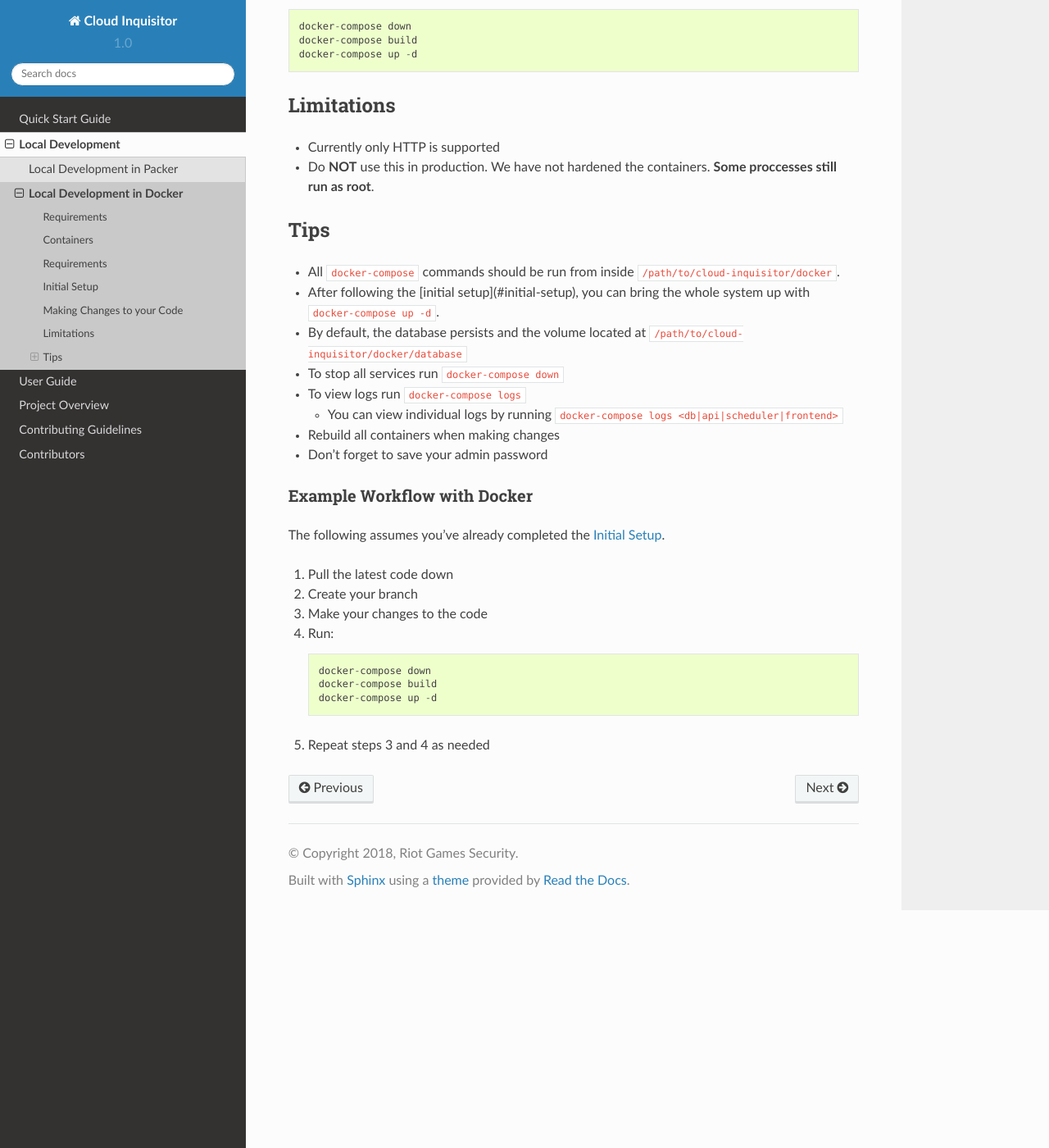
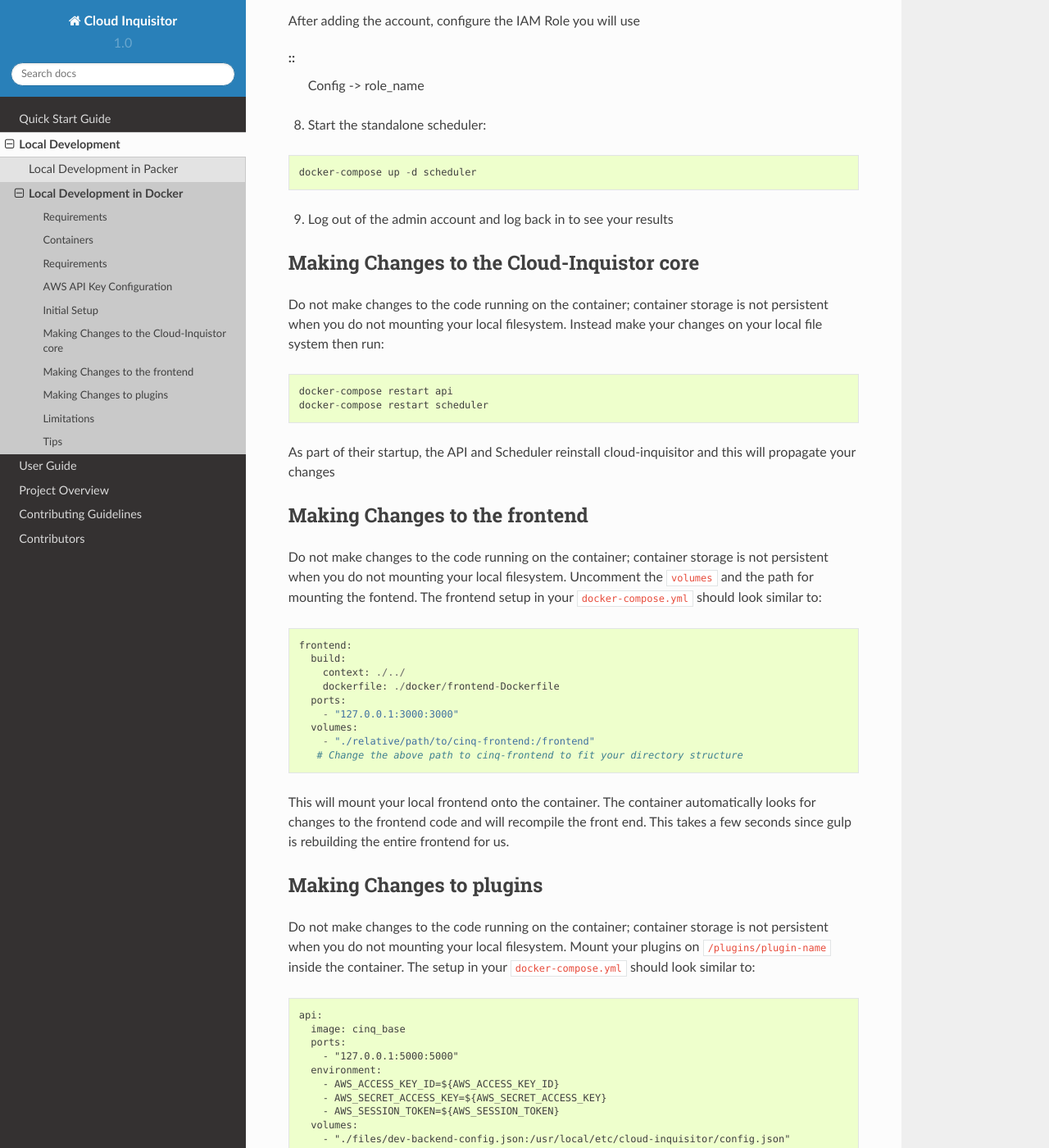
Before and after one commit to RiotGames/cinq-docs, a Sphinx documentation site: the page built from source/local-development/docker.rst, in a window 1280 px wide and 1400 px high, scrolled down 2101 px. Shown: the whole window at 82% size. Built offline with Sphinx 7.4.7 and the Read the Docs theme 2.0.0, drawn with Linux system fonts in a browser that asks for light colours; formulas are drawn with MathJax 3; some of the changed text lies outside the part shown.

Commit message:
Updated docker docs

```diff
--- a/source/local-development/docker.rst
+++ b/source/local-development/docker.rst
@@ -11,26 +11,35 @@
 Requirements
 ------------
 
-* docker >= 17.06.0
-* docker-compose
+* docker >= 17.12.0
+* docker-compose >= 1.18.0
 * Internet Access
 * A smile
 
 Containers
 ----------
 
-* db: Mysql database server with ``3306`` exposed to the Docker network and bound on the same port on host.
-* api: The backend API with ``5000`` exposed to the Docker network and bound on the same port on host.
-* frontend: The front end for Cloud Inquisitor with ``80`` exposed on the docker network and bound on port ``8000`` on host.
-* scheduler: The standalone scheduler.
+* base: Used as the base for the API and Schedulers.  It never actually runs a service.
+* db: Mysql database mounted on host locally ``127.0.0.1:3306:3306``.
+* api: The API mounted on host locally ``127.0.0.1:5000:5000``.
+* frontend: The frontend mounted on host locally ``127.0.0.1:3000:3000``
+* scheduler: The standalone scheduler. No ports exposed.
+* nginx: Acts as a proxy into the system mounted on host locally ``127.0.0.1:8080:80`` and ``127.0.0.1:8443:443``
 
 Requirements
 ------------
 
-* MySql server (provided in ``docker-compose``).
 * User in AWS has trust permission for Cloud Inquisitor ``InstanceProfile``. Setting this up can be found in the `QuickStart <./../quickstart.rst>`_
-* Copy ``/path/to/cloud-inquisitor/docker/dev-backend-config.py.sample`` to ``/path/to/cloud-inquisitor/docker/dev-backend-config.py``
-* AWS API keys and AWS Instance Role ARN updated in ``/path/to/cloud-inquisitor/docker/dev-backend-config.py``.
+* Copy ``/path/to/cloud-inquisitor/docker/files/dev-backend-config.json.sample`` to ``/path/to/cloud-inquisitor/docker/files/dev-backend-config.json``
+  * All full uppercase phrases need to be changed
+
+AWS API Key Configuration
+-------------------------
+There are two ways to get AWS API keys into the container.
+
+1. You can set the ``access_key`` and ``secret_key`` in ``dev-backend-config.json``. If using STS tokens, you need to provide the ``session_token`` as well.
+2. Set ``access_key``, ``secret_key``, and ``session_token`` to ``null`` in ``dev-backend-config.json``. Then set environment variables ``AWS_ACCESS_KEY_ID`` and ``AWS_SECRET_ACCESS_KEY``.  If using STS tokens, you need to also set ``AWS_SESSION_TOKEN``.
+
 
 Initial Setup
 -------------
@@ -39,67 +48,155 @@
 
 ::
 
-    docker-compose build
+   docker-compose build
 
 2. Start db:
 
 ::
 
-    docker-compose up -d db
+   docker-compose up -d db
 
 3. Setup database for Cloud Inquisitor and start the API server (The db server takes a few moments to start the first time you turn it on.  This command will fail if the db is not ready):
 
 ::
 
-    docker-compose run api bash -c "cd /cloudinquisitor && source env/bin/activate && cloud-inquisitor db upgrade && cloud-inquisitor setup --headless"
-    docker-compose up -d api
+   docker-compose run base bash -c "source /env/bin/activate &&  cloud-inquisitor db upgrade"
+   docker-compose up -d api
 
 4. Retrieve your admin password:
 
 ::
 
-    docker-compose logs api
+   docker-compose logs api | grep admin
 
 5. Start the frontend:
 
 ::
 
-    docker-compose up -d frontend
+   docker-compose up -d frontend
 
-The front-end UI will be available on http://localhost:8000
-
-6. After starting the front end, log in with admin creds and add your AWS account through the UI
+6. Start nginx:
 
 ::
 
-    Accounts -> Button on the bottom right corner -> "+" button -> Fill in form
+   docker-compose up -d nginx
 
-After adding the account, log out and log back in.
+The frontend will now be available on https://localhost:8443
+
+7. After starting nginx, log in with admin creds and add your AWS account through the UI
+
+::
+
+   Accounts -> Button on the bottom right corner -> "+" button -> Fill in form
+
+After adding the account, configure the IAM Role you will use
+
+::
+   Config -> role_name
 
 8. Start the standalone scheduler:
 
 ::
 
-    docker-compose up -d scheduler
+   docker-compose up -d scheduler
 
-Making Changes to your Code
+
+9. Log out of the admin account and log back in to see your results
+
+Making Changes to the Cloud-Inquistor core
 ---------------------------
 
-Do not make changes to the code running on the container; container storage is not persistent.
-
-Instead, run the following sets of commands to get your code changes into the containers:
+Do not make changes to the code running on the container; container storage is not persistent
+when you do not mounting your local filesystem.
+Instead make your changes on your local file system then run:
 
 ::
 
-    docker-compose down
-    docker-compose build
-    docker-compose up -d
+   docker-compose restart api
+   docker-compose restart scheduler
+
+As part of their startup, the API and Scheduler reinstall cloud-inquisitor and this will
+propagate your changes
+
+Making Changes to the frontend
+---------------------------
+
+Do not make changes to the code running on the container; container storage is not persistent
+when you do not mounting your local filesystem.
+Uncomment the ``volumes`` and the path for mounting the fontend.  The frontend setup in your
+``docker-compose.yml`` should look similar to:
+
+::
+
+   frontend:
+     build:
+       context: ./../
+       dockerfile: ./docker/frontend-Dockerfile
+     ports:
+       - "127.0.0.1:3000:3000"
+     volumes:
+       - "./relative/path/to/cinq-frontend:/frontend"
+      # Change the above path to cinq-frontend to fit your directory structure
+
+This will mount your local frontend onto the container. The container automatically looks for
+changes to the frontend code and will recompile the front end. This takes a few seconds since
+gulp is rebuilding the entire frontend for us.
+
+Making Changes to plugins
+---------------------------
+
+Do not make changes to the code running on the container; container storage is not persistent
+when you do not mounting your local filesystem.
+Mount your plugins on ``/plugins/plugin-name`` inside the container.  The setup in your
+``docker-compose.yml`` should look similar to:
+
+::
+
+  api:
+    image: cinq_base
+    ports:
+      - "127.0.0.1:5000:5000"
+    environment:
+      - AWS_ACCESS_KEY_ID=${AWS_ACCESS_KEY_ID}
+      - AWS_SECRET_ACCESS_KEY=${AWS_SECRET_ACCESS_KEY}
+      - AWS_SESSION_TOKEN=${AWS_SESSION_TOKEN}
+    volumes:
+      - "./files/dev-backend-config.json:/usr/local/etc/cloud-inquisitor/config.json"
+      - "./files/logging.json:/usr/local/etc/cloud-inquisitor/logging.json"
+      - "./../:/cloud-inquisitor"
+      - "./../../cinq-auditor-iam:/plugins/cinq-auditor-iam"
+      - "./../../cinq-auditor-example2:/plugins/cinq-auditor-example2"
+      # Change the above path to the plugin to fit your directory structure
+    command: >
+      bash -c " source /env/bin/activate;
+
+      [ -d /plugins ] && cd /plugins
+      && for plugin in `ls /plugins`; do
+             pushd $$plugin && python3 setup.py install && popd;
+         done;
+
+      cd /cloud-inquisitor/backend
+      && python setup.py install > /dev/null
+      && cloud-inquisitor runserver -h 0.0.0.0 -p 5000;"
+    depends_on:
+      - base
+      - db
+
+This will mount your local plugin onto the container. The container automatically looks for
+plugins when it starts to and will install them to the virtual env. This takes a few seconds.
+
+The easiest way to propagate the changes is to just restart the container:
+::
+
+``docker-compose restart api``
+
 
 Limitations
 -----------
 
-* Currently only HTTP is supported
-* Do **NOT** use this in production. We have not hardened the containers. **Some proccesses still run as root**.
+* All communication between containers is HTTP
+* nginx uses a self signed cert
+* Do **NOT** use this in production. We have not hardened the containers. **Some processes may run as root**.
 
 Tips
 ----
@@ -108,25 +205,8 @@
 * After following the [initial setup](#initial-setup), you can bring the whole system up with ``docker-compose up -d``.
 * By default, the database persists and the volume located at ``/path/to/cloud-inquisitor/docker/database``
 * To stop all services run ``docker-compose down``
+* To stop an individual service run ``docker-compose kill <db|api|scheduler|frontend|nginx>``
 * To view logs run ``docker-compose logs``
-
-  * You can view individual logs by running ``docker-compose logs <db|api|scheduler|frontend>``
-
-* Rebuild all containers when making changes
+  * You can view individual logs by running ``docker-compose logs <db|api|scheduler|frontend|nginx>``
+  * You can follow the logs by adding the ``-f`` flag
 * Don't forget to save your admin password
-
-Example Workflow with Docker
-^^^^^^^^^^^^^^^^^^^^^^^^^^^^
-
-The following assumes you've already completed the `Initial Setup`_.
-
-1. Pull the latest code down
-2. Create your branch
-3. Make your changes to the code
-4. Run::
-
-    docker-compose down
-    docker-compose build
-    docker-compose up -d
-
-5. Repeat steps 3 and 4 as needed
```
